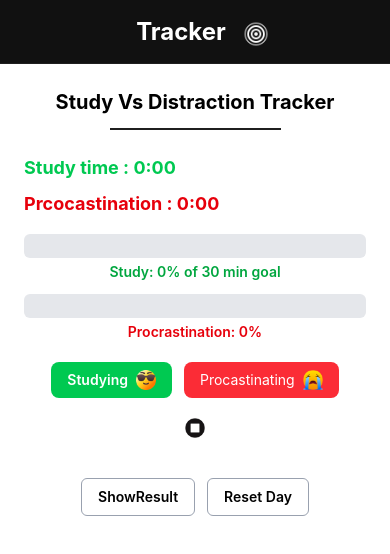
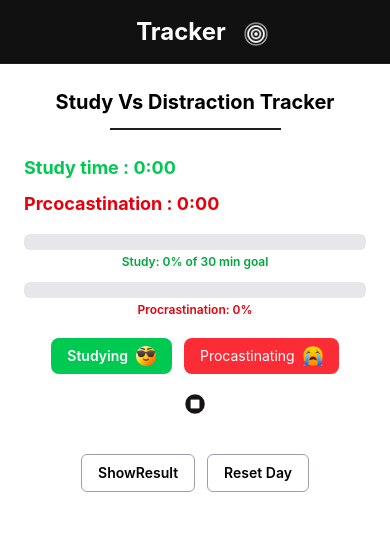
Before and after one commit to anuradhasharma1/tracker, a React (Vite) app: page / in a window 390 px wide. Shown: the top 554 px of the page. Built offline with nearby package versions, Linux system fonts and the light colour scheme.

Commit message:
made progress bar responsive

```diff
--- a/src/components/ProgressBar.jsx
+++ b/src/components/ProgressBar.jsx
@@ -7,21 +7,21 @@ const ProgressBar = ({ Study, Lazy }) => {
     const LazyPercent = Math.min((Lazy / MAX) * 100, 100);
 
     return (
-        <div className="w-full max-w-md mt-4 flex flex-col gap-3">
+        <div className="w-full  mt-4 flex flex-col gap-3">
             <div>
-                <div className="w-full bg-gray-200 h-6 rounded-md">
-                    <div className="bg-green-500 h-6 rounded-md transition-all duration-500" style={{ width: `${StudyPercent}%` }}></div>
+                <div className="w-full bg-gray-200 h-4 sm:h-5 md:h-6 rounded-md">
+                    <div className="bg-green-500  h-4 sm:h-5 md:h-6 rounded-md transition-all duration-500" style={{ width: `${StudyPercent}%` }}></div>
                 </div>
-                <p className="text-sm mt-1 text-center font-semibold text-green-600">
+                <p className=" text-xs sm:text-sm mt-1 text-center font-semibold text-green-600">
                     Study: {Math.round(StudyPercent)}% of 30 min goal
                 </p>
             </div>
 
             <div>
-                <div className="w-full bg-gray-200 h-6 rounded-md">
-                    <div className="bg-red-500 h-6 rounded-md transition-all duration-500" style={{ width: `${LazyPercent}%` }}></div>
+                <div className="w-full bg-gray-200 h-4 sm:h-5 md:h-6 rounded-md">
+                    <div className="bg-red-500 h-4 sm:h-5 md:h-6 rounded-md transition-all duration-500" style={{ width: `${LazyPercent}%` }}></div>
                 </div>
-                <p className="text-sm mt-1 text-center font-semibold text-red-600">
+                <p className="text-xs sm:text-sm mt-1 text-center font-semibold text-red-600">
                     Procrastination: {Math.round(LazyPercent)}%
                 </p>
             </div>
```
